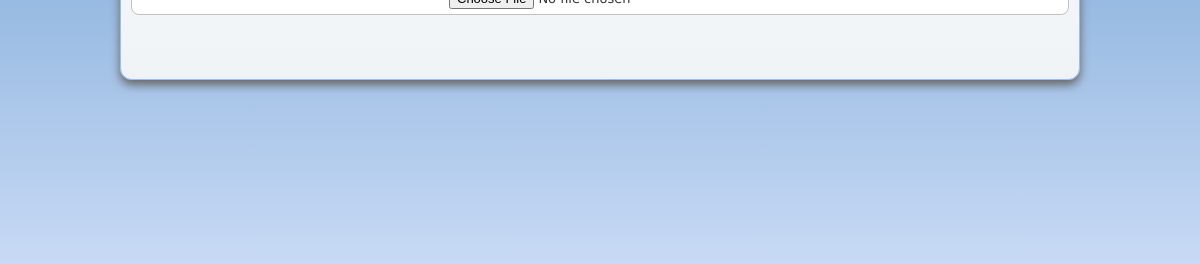
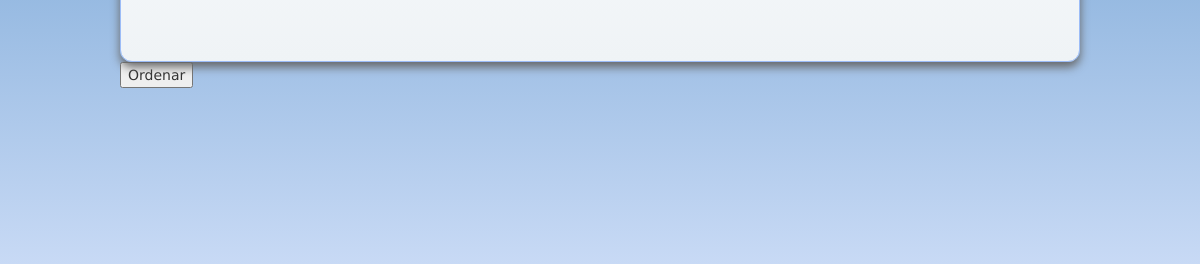
Before and after one commit to dopazo/Capstone-project, an Electron app: page app/index.html in a window 1200 px wide. Shown: the part 508-772 px from the top of the page. Drawn offline with nearby package versions, Linux system fonts and the light colour scheme.

Commit message:
feat: Added button that sorts table by ranking (constant)

```diff
--- a/app/css/main.css
+++ b/app/css/main.css
@@ -55,6 +55,10 @@ body {
 
 .csvTable {
   display: none;
+}
+
+.sortButton {
+  display: block;
 }
 
 .progress-bar {
--- a/app/index.html
+++ b/app/index.html
@@ -48,10 +48,9 @@
             </div>
           </div>
         </div>
-        <!-- <button onclick="showTable()">Esto debería hacer que aparezca la tabla</button>
-        <table id="example" class="csvTable" cellspacing="0" width="100%"></table> -->
       </div>
 
+      <p><button class="sortButton" onclick="sortTableBy()">Ordenar</button></p>
       <div
         class='upload hide'
         id='csv-preview'
--- a/app/js/main.js
+++ b/app/js/main.js
@@ -177,6 +177,33 @@ const createTable = (data) => {
 	return table;
 }
 
+const sortTableBy = () => {
+	var table, rows, switching, i, x, y, shouldSwitch;
+	table = document.getElementsByClassName('tableBody')[0];
+	switching = true;
+
+	while(switching) {
+		switching = false;
+		rows = table.rows;
+
+		for(i=1; i<(rows.length - 1); i++) {
+			shouldSwitch = false;
+
+			x = rows[i].getElementsByTagName('TD')[5]; // NEM
+			y = rows[i+1].getElementsByTagName('TD')[5];
+
+			if(Number(x.innerHTML) < Number(y.innerHTML)) {
+				shouldSwitch = true;
+				break;
+			}
+		}
+	if(shouldSwitch) {
+		rows[i].parentNode.insertBefore(rows[i+1], rows[i]);
+		switching = true;
+	}
+	}
+}
+
 /**
  * Función para parsear el contenido del CSV. Lo que hace es recibir un un string con
  * la data cruda, convertirla a una matriz de filaz y columnas (arreglo de arreglos)
```
